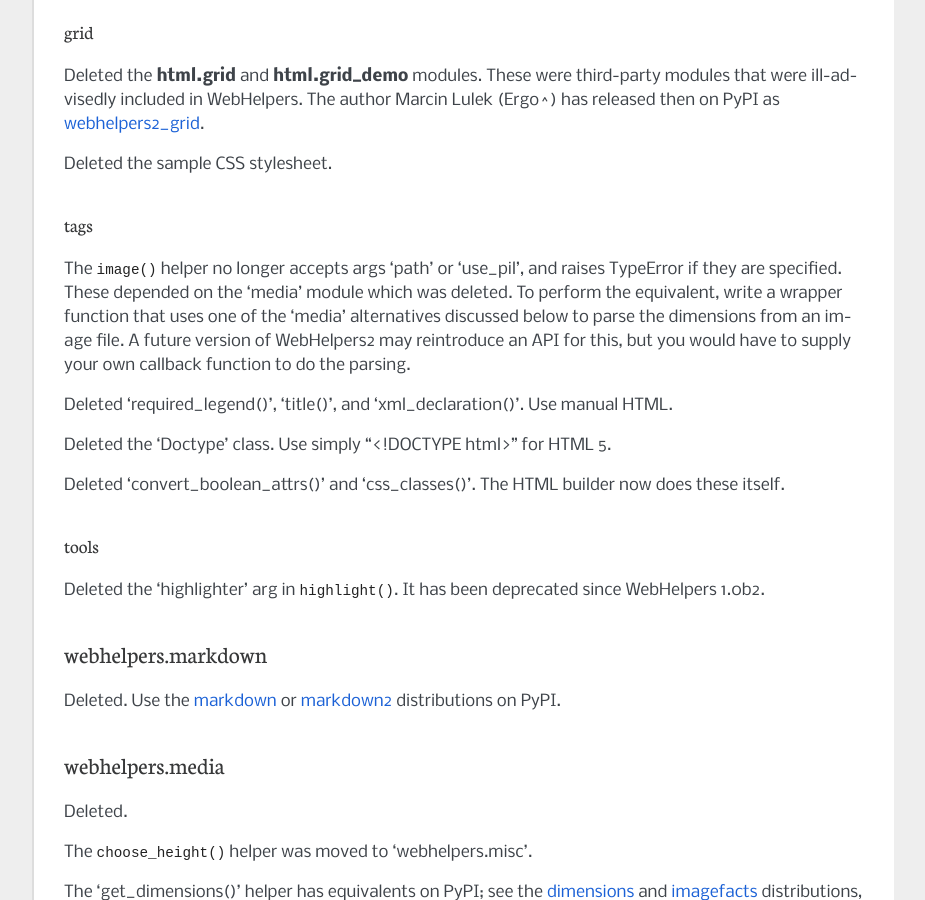
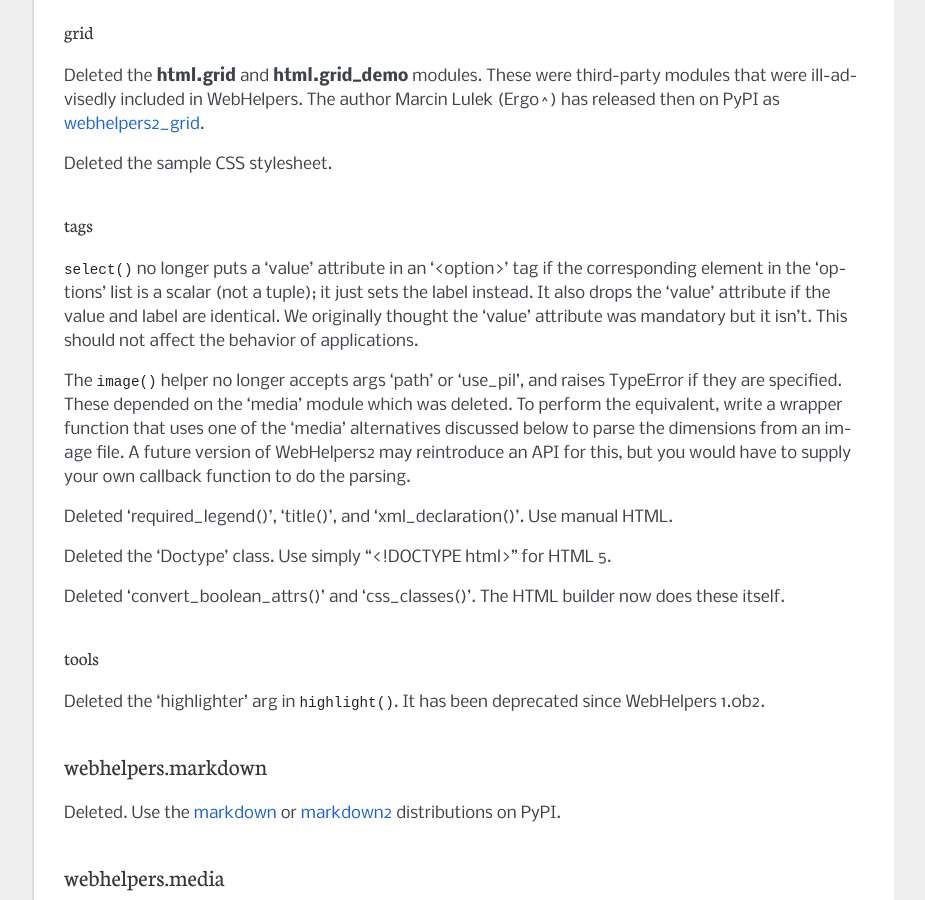
Before and after one commit to mikeorr/WebHelpers2, a Sphinx documentation site: the page built from docs/migrate.rst, in a window 1280 px wide and 900 px high, scrolled down 2115 px. Shown: the whole window, without its empty margins (198-1123 px from the left). Built offline with Sphinx 7.4.7, drawn with Linux system fonts in a browser that asks for light colours.

Commit message:
Omit the 'value' attribute in <option> tags sometimes.

```diff
--- a/docs/migrate.rst
+++ b/docs/migrate.rst
@@ -129,6 +129,12 @@ Deleted the sample CSS stylesheet.
 tags
 ----
 
+``select()`` no longer puts a 'value' attribute in an '<option>' tag if the
+corresponding element in the 'options' list is a scalar (not a tuple); it just
+sets the label instead. It also drops the 'value' attribute if the value and
+label are identical. We originally thought the 'value' attribute was
+mandatory but it isn't. This should not affect the behavior of applications.
+
 The ``image()`` helper no longer accepts args 'path' or 'use_pil', and raises
 TypeError if they are specified. These depended on the 'media' module which was
 deleted. To perform the equivalent, write a wrapper function that uses one of
```
Also changed, not shown: 3 other files.
